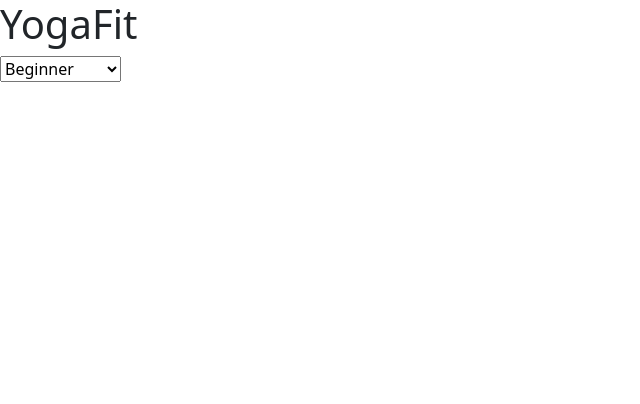
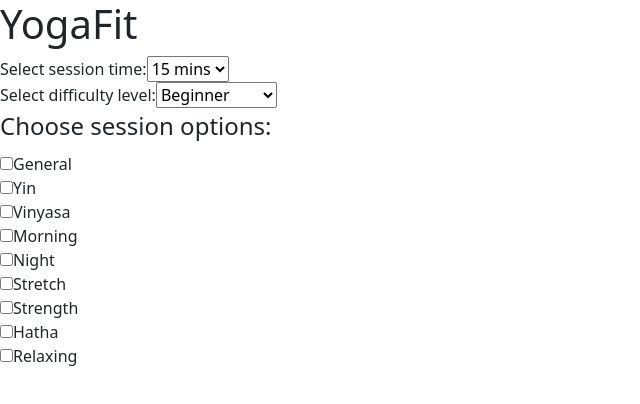
Before and after one commit to hannasophian/yogafit, a React (Create React App) app: page / in a window 1280 px wide. Shown: the top 404 px of the page, without its empty margins (0-640 px from the left). Built offline with nearby package versions, Linux system fonts and the light colour scheme.

Commit message:
Time selection and option selection

```diff
--- a/src/components/OptionSelector.tsx
+++ b/src/components/OptionSelector.tsx
@@ -1,23 +1,108 @@
-import React, { useState } from "react";
+import React, { useEffect, useState } from "react";
 
 export default function OptionSelector(): JSX.Element {
+  // time options
+  const times = [15, 20, 30, 45, 60];
+  const tagLimits = [1, 1, 2, 2, 3];
+  const timeOptions = times.map((time) => (
+    <option key={time} value={time}>
+      {time} mins
+    </option>
+  ));
+  const [duration, setDuration] = useState<number>(times[0]);
+
+  // level options
   const [level, setLevel] = useState<number>(1);
   const levels = [1, 2, 3];
   const levelsToShow = ["Beginner", "Intermediate", "Advanced"];
-
   const levelOptions = levels.map((level) => (
     <option value={level}>{levelsToShow[levels.indexOf(level)]}</option>
   ));
 
+  //   tag options
+  const [tags, setTags] = useState<string[]>([]);
+  const types = [
+    "general",
+    "yin",
+    "vinyasa",
+    "morning",
+    "night",
+    "stretch",
+    "strength",
+    "hatha",
+    "relax",
+  ];
+  const typesToShow = [
+    "General",
+    "Yin",
+    "Vinyasa",
+    "Morning",
+    "Night",
+    "Stretch",
+    "Strength",
+    "Hatha",
+    "Relaxing",
+  ];
+  const typesOptions = types.map((type) => (
+    <div>
+      <input
+        key={`type.${type}`}
+        type="checkbox"
+        onChange={(event) => handleClickCheckbox(type, event)}
+        id={type}
+        name="sessiontype"
+      />
+      <label>{typesToShow[types.indexOf(type)]}</label>
+    </div>
+  ));
+
+  const handleClickCheckbox = (
+    newTag: string,
+    event: React.ChangeEvent<HTMLInputElement>
+  ) => {
+    if (tags.includes(newTag)) {
+      // if already selected, remove tag
+      let currentTags = [...tags];
+      currentTags.splice(tags.indexOf(newTag), 1);
+      setTags(currentTags);
+    } else {
+      if (tags.length >= tagLimits[times.indexOf(duration)]) {
+        event.currentTarget.checked = false;
+      } else {
+        setTags([...tags, newTag]);
+      }
+    }
+  };
+  useEffect(() => console.log(duration, level, tags), [duration, level, tags]);
+
   return (
     <div className="OptionSelector">
+      {/* select time */}
+      <label id="timeselector">Select session time: </label>
       <select
-        name="levels"
-        id="levels"
+        id="timeselector"
+        value={duration}
+        onChange={(e) => setDuration(parseInt(e.target.value))}
+      >
+        {timeOptions}
+      </select>
+
+      <br />
+      {/* select difficulty level*/}
+      <label id="levelSelector">Select difficulty level: </label>
+      <select
+        name="levelSelector"
+        id="levelSelector"
         onChange={(e) => setLevel(parseInt(e.target.value))}
       >
         {levelOptions}
       </select>
+
+      {/* Select options */}
+      <fieldset>
+        <legend>Choose session options:</legend>
+        {typesOptions}
+      </fieldset>
     </div>
   );
 }
```
